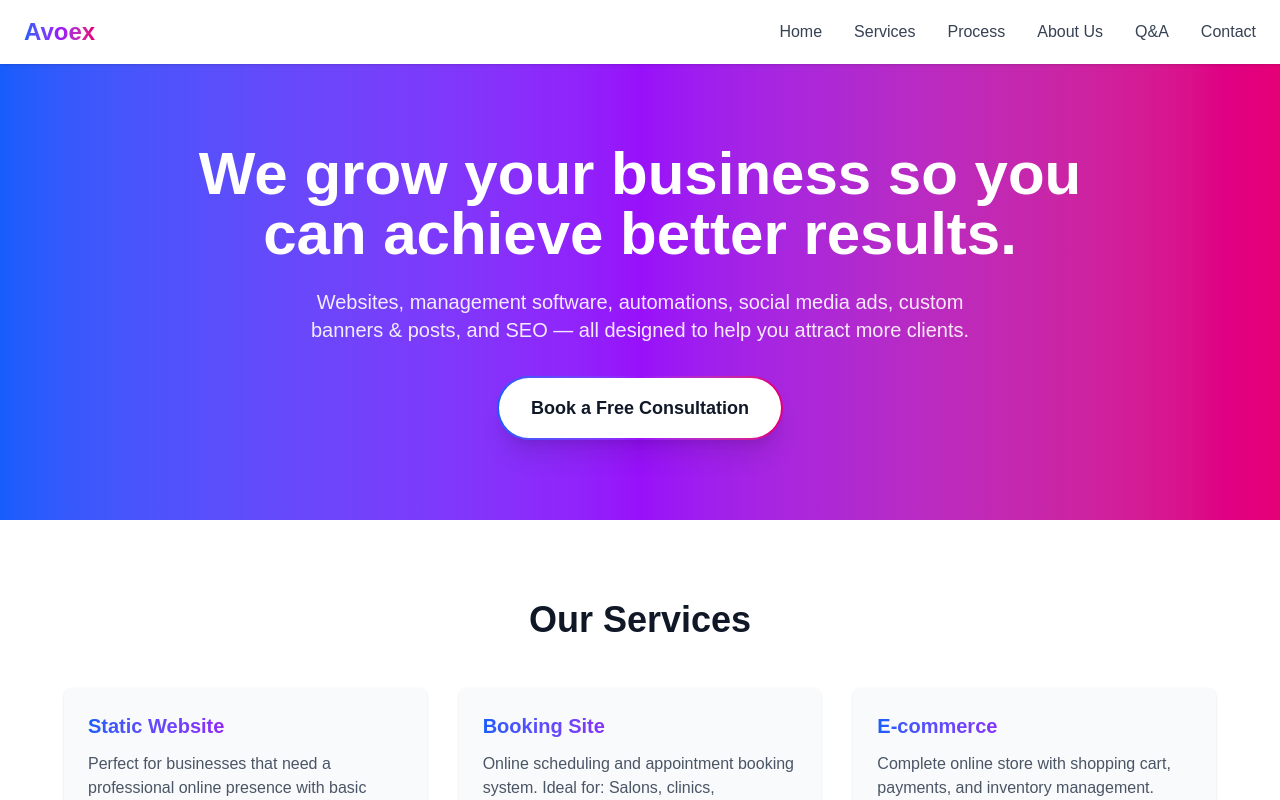
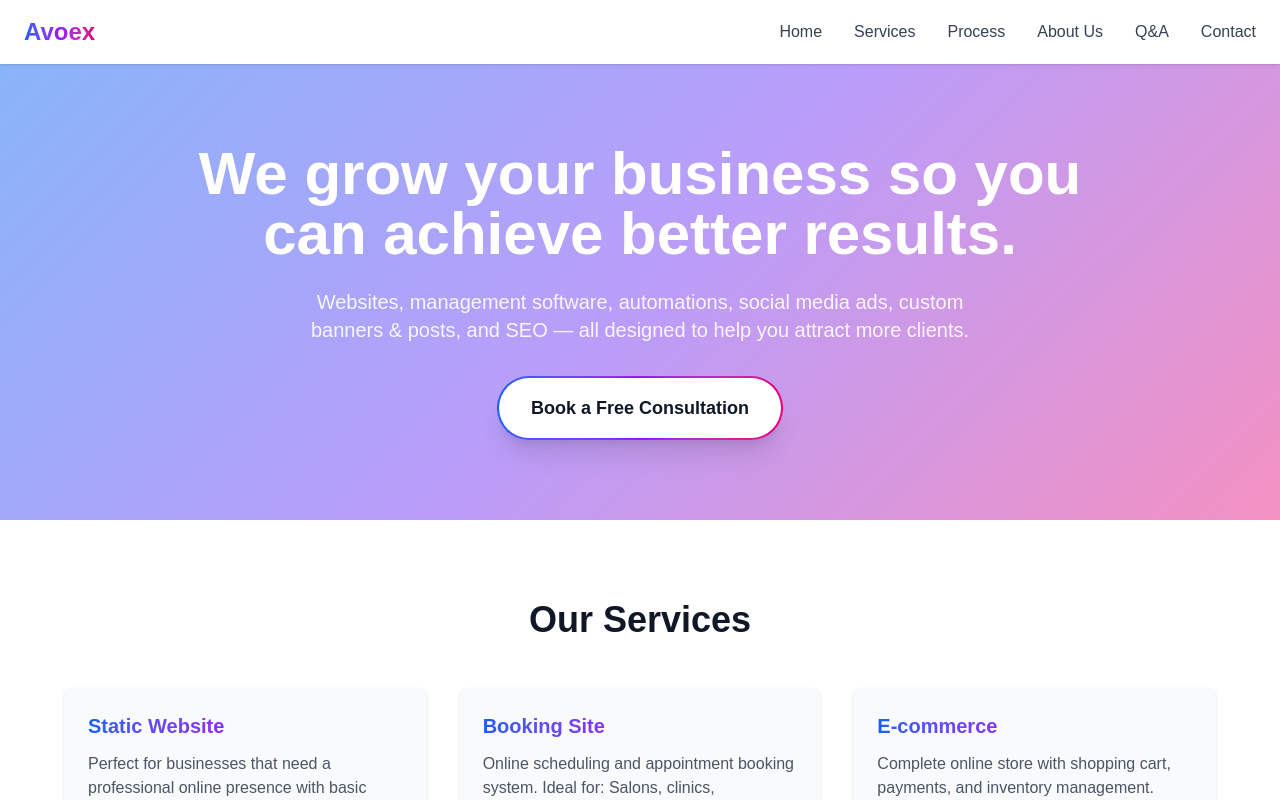
Before and after one commit to Angelvalkov2003/Avoex2.0, a Next.js app: page / in a window 1280 px wide. Shown: the top 800 px of the page. Built offline with nearby package versions, Linux system fonts and the light colour scheme.

Commit message:
Update home background gradient to be lighter and diagonal

```diff
--- a/app/page.tsx
+++ b/app/page.tsx
@@ -131,7 +131,10 @@ export default function Home() {
       {/* Hero Section - Home */}
       <section
         id="home"
-        className="py-20 px-6 bg-gradient-to-r from-blue-600 via-purple-600 to-pink-600"
+        className="py-20 px-6"
+        style={{
+          background: 'linear-gradient(135deg, rgba(59, 130, 246, 0.6) 0%, rgba(139, 92, 246, 0.6) 50%, rgba(236, 72, 153, 0.6) 100%)',
+        }}
       >
         <div className="container mx-auto max-w-4xl text-center">
           <h2 className="text-5xl md:text-6xl font-bold text-white mb-6">
```
